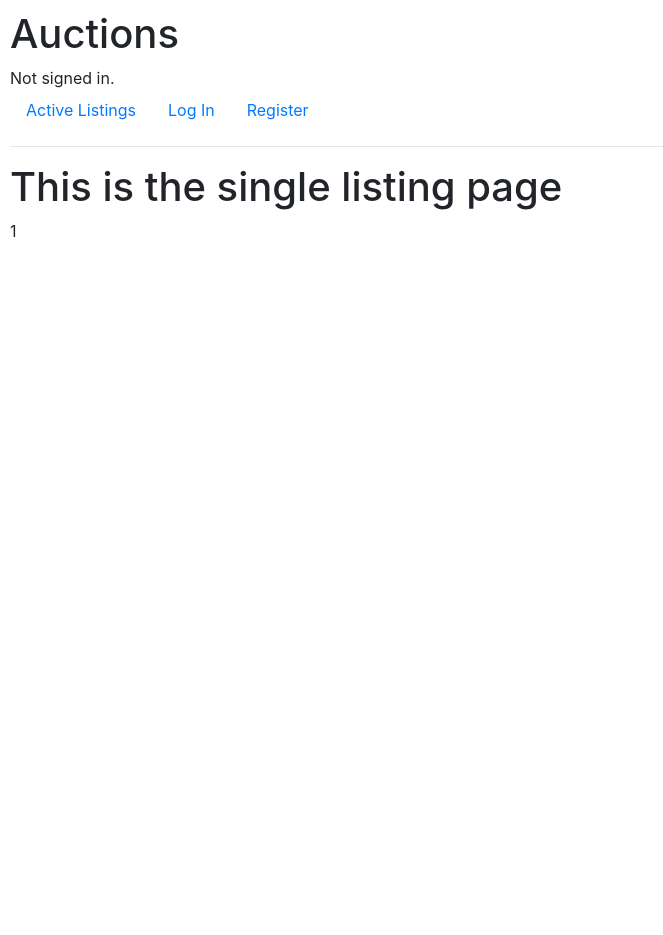
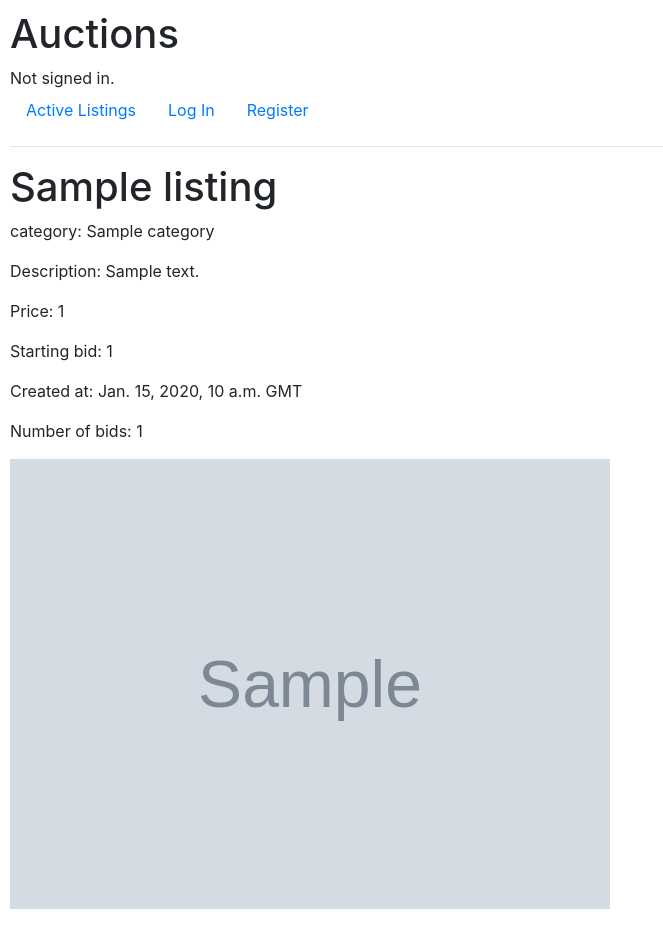
Before and after one commit to adamfknapp/commerce, a Django app: page /view_listing/1/ in a window 1280 px wide. Shown: the whole page, without its empty margins (0-663 px from the left). Before the commit the page ends 237 px from the top, so only its background shows below. Run offline with Django 3.2, Linux system fonts and the light colour scheme; tables that the repository leaves empty hold one stand-in row (values such as "Sample post"); grey boxes marked "Sample" are stand-in pictures; some libraries are stand-ins or nearby versions.

Commit message:
listing page progress

```diff
--- a/auctions/models.py
+++ b/auctions/models.py
@@ -25,8 +25,17 @@ class listing(models.Model):
     active_time = models.IntegerField(default=1)  # in hours
     close_early = models.BooleanField(default=False)  # requierment 15
 
-    def __str__(self):
-        return f"title: {self.title} | category: {self.category}"
+    def num_bids(self):
+        """
+        caluclate the number of bids on the listing
+        """
+        return len(list(self.bids.all()))
+
+    def high_bidder(self):
+        """
+        deterine the current high bidder
+        """
+        #return str(self.bids.order_by('-bid')[:1])
 
     def get_price(self):
         """
@@ -36,6 +45,9 @@ class listing(models.Model):
         """
         for bid in self.bids.order_by('-bid')[:1]:
             return max(bid.bid, self.start_bid)
+
+    def __str__(self):
+        return f"title: {self.title} | category: {self.category} | price: {self.get_price}"
 
 
 class bid(models.Model):
--- a/auctions/templates/auctions/index.html
+++ b/auctions/templates/auctions/index.html
@@ -5,13 +5,13 @@
 
 <ul>
     {% for listing in listings %}
-        <h3><a class="nav-link" href="view_listing/{{ listing.title }}">{{listing.title}}</a></h3>
+        <h3><a class="nav-link" href="view_listing/{{ listing.id }}">{{listing.title}}</a></h3>
         <p>{{ listing.description}}</p>
         <p>Current bid: {{ listing.get_price }}</p>
         {% if listing.photo %}
-            <p><img src="{{listing.photo}}" width="300px"></p>
+            <p><img src="{{listing.photo}}" width="200px"></p>
         {% else %}
-            <p><img src="http://www.actbus.net/fleetwiki/images/8/84/Noimage.jpg" width="300px"></p>
+            <p><img src="http://www.actbus.net/fleetwiki/images/8/84/Noimage.jpg" width="200px"></p>
         {% endif  %}
     {% endfor %}
 </ul>
--- a/auctions/templates/auctions/view_listing.html
+++ b/auctions/templates/auctions/view_listing.html
@@ -2,7 +2,28 @@
 
 {% block body %}
 
-<h1>This is the single listing page</h1>
-{{listing_title}}
+<h1>{{  listing.title }} </h1>
+<p>category: {{  listing.category }}</p>
+<p>Description: {{  listing.description }}</p>
+<p>Price: {{  listing.get_price }}</p>
+<p>Starting bid: {{  listing.start_bid }}</p>
+<p>Created at: {{  listing.time_create}} GMT</p>
+<p>Number of bids: {{listing.num_bids}} </p>
+<!-- <p>High bidder: {{listing.high_bidder}} </p> -->
+
+{% if listing.photo %}
+<p><img src="{{listing.photo}}" width="600px"></p>
+{% else %}
+<p><img src="http://www.actbus.net/fleetwiki/images/8/84/Noimage.jpg" width="200px"></p>
+{% endif  %}
 
 {% endblock %}
+
+<!--
+creator = models.ForeignKey(User, on_delete=models.CASCADE, related_name="listings")
+photo = models.URLField(max_length=200, blank=True, null=True)
+category = models.ForeignKey(category, on_delete=models.CASCADE,
+                             related_name="listings", default="None")
+start_bid = models.DecimalField(max_digits=5, decimal_places=0, default=1)
+time_create = models.DateTimeField(auto_now_add=True)
+active_time -->
--- a/auctions/urls.py
+++ b/auctions/urls.py
@@ -4,7 +4,7 @@ from . import views
 
 urlpatterns = [
     path("", views.index, name="index"),
-    path("view_listing/<str:listing_title>/", views.view_listing, name="view_listing"),
+    path("view_listing/<str:listing_id>/", views.view_listing, name="view_listing"),
     path("login", views.login_view, name="login"),
     path("logout", views.logout_view, name="logout"),
     path("register", views.register, name="register"),
--- a/auctions/views.py
+++ b/auctions/views.py
@@ -15,11 +15,9 @@ class listing_form(ModelForm):
 
 def index(request):
     listings = listing.objects.all()
-    #bids = listings.bids.all()
 
     return render(request, "auctions/index.html", {
                 "listings": listings,
-         #       "bids": bids
             })
 
 
@@ -89,7 +87,7 @@ def create_listing(request):
             })
 
 
-def view_listing(request, listing_title):
+def view_listing(request, listing_id):
         return render(request, "auctions/view_listing.html", {
-        "listing_title": listing_title
+        "listing": listing.objects.get(pk =listing_id)
     })
```
